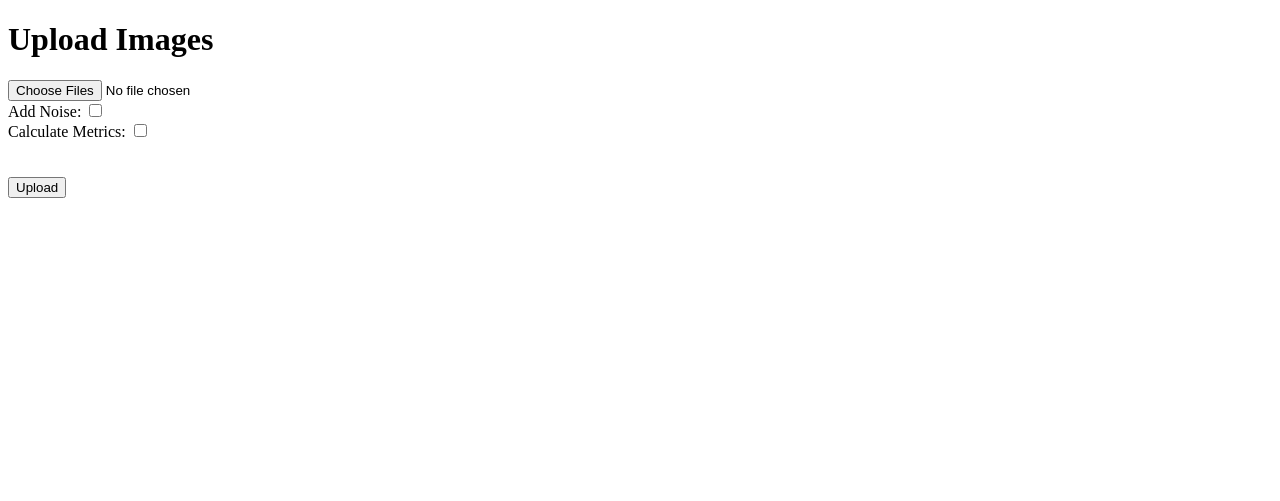
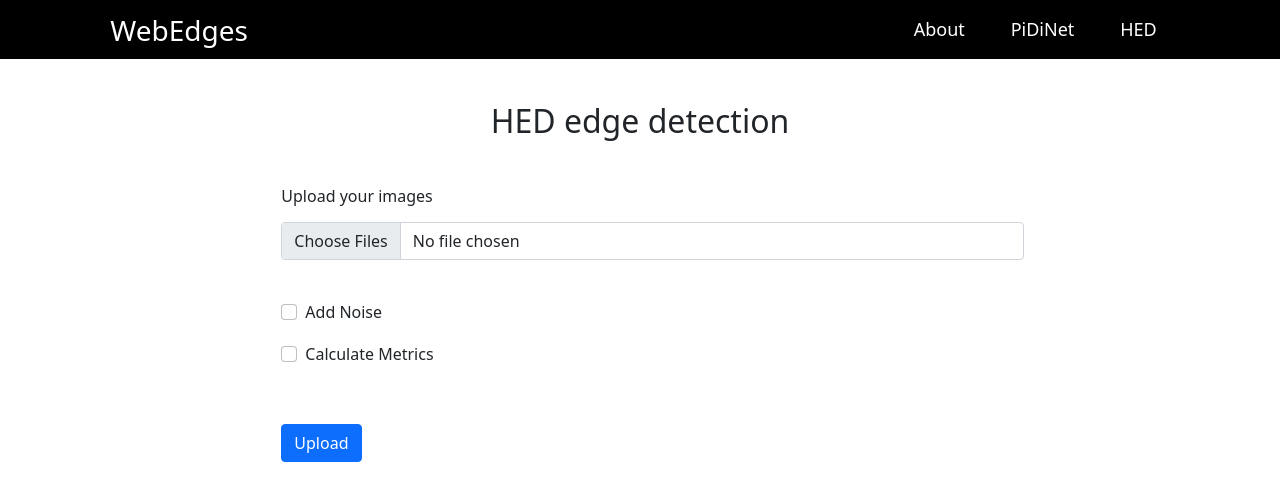
Before and after one commit to vat1kan/edges-web, a Flask app: page /hed in a window 1280 px wide. Shown: the top 501 px of the page. Run offline with Flask 3, Linux system fonts and the light colour scheme.

Commit message:
HTML Jinja for UI added

```diff
--- a/app.py
+++ b/app.py
@@ -2,6 +2,10 @@ from flask import Flask, render_template, request
 from tools import *
 
 app = Flask(__name__)
+
+@app.route("/")
+def about():
+    return render_template("about.html")
 
 @app.route('/pidinet', methods=['GET', 'POST'])
 def pidinet():
@@ -27,7 +31,7 @@ def pidinet():
 
         return render_template('result.html', results=edge_detection(method="PiDiNet",uploaded_images=uploaded_files,gt=None))
 
-    return render_template('index.html')
+    return render_template('index.html',method="PiDiNet")
 
 
 @app.route('/hed',methods=['GET','POST'])
@@ -54,7 +58,7 @@ def hed_evaluating():
 
         return render_template('result.html', results=edge_detection("HED",uploaded_images=uploaded_files,gt=None))
 
-    return render_template('index.html')
+    return render_template('index.html',method = "HED")
 
 if __name__ == '__main__':
     app.run(debug=True)
--- /dev/null
+++ b/static/scripts.js
@@ -0,0 +1,86 @@
+window.addEventListener('scroll', function() {
+    var navbar = document.getElementById('navbar');
+    if (window.scrollY > 50) { // Adjust the value as needed
+      navbar.style.backgroundColor = 'rgba(0, 0, 0, 0.8)'; // Change to desired background color
+    } else {
+      navbar.style.backgroundColor = 'transparent';
+    }
+  });
+
+function toggleNoiseFields() {
+    var checkbox = document.getElementById("noise_check");
+    var noiseFields = document.getElementById("noise_fields");
+    var noiseType = document.getElementById("noise_type").value;
+    var noiseParameterInput = document.getElementById("noise_parameter");
+
+    if (checkbox.checked) {
+        noiseFields.style.display = "block";
+        if (noiseType === "gauss") {
+            noiseParameterInput.setAttribute("min", "0");
+            noiseParameterInput.setAttribute("max", "100");
+            noiseParameterInput.setAttribute("step", "5");
+        } else {
+            noiseParameterInput.setAttribute("min", "0");
+            noiseParameterInput.setAttribute("max", "1");
+            noiseParameterInput.setAttribute("step", "0.05");
+        }
+    } else {
+        noiseFields.style.display = "none";
+    }
+}
+
+function toggleGroundTruthField() {
+    var metricsCheck = document.getElementById("calculate_metrics");
+    var metricsFields = document.getElementById('metrics_fields');
+    var groundTruthInput = document.getElementsByName("ground_truth")[0];
+
+    if (metricsCheck.checked)
+    {
+        metricsFields.style.display = 'block';
+        groundTruthInput.required = true
+    }
+    else
+    {
+        metricsFields.style.display = 'none';
+        groundTruthInput.required = false;
+    }
+}
+
+function validateForm() {
+    var metricsCheck = document.getElementById("calculate_metrics");
+    var mainFilesInput = document.getElementsByName("file")[0];
+    var mainFiles = mainFilesInput.files;
+    var gtFilesInput = document.getElementsByName("ground_truth")[0];
+    var gtFiles = gtFilesInput.files;
+
+    if (mainFiles.length === 0) {
+        alert("Please upload at least one image.");
+        return false;
+    }
+
+    if (mainFiles.length > 30) {
+        alert("You can upload at most 30 images.");
+        return false;
+    }
+
+    for (var i = 0; i < mainFiles.length; i++)
+    {
+        if (mainFiles[i].size > 5 * 1024 * 1024 || gtFiles[i].size > 5 * 1024 * 1024)
+        {
+            alert("Image size should be less than 5 MB.");
+            return false;
+        }
+    }
+
+    if (metricsCheck.checked)
+    {
+        var groundTruthFiles = document.getElementsByName("ground_truth")[0].files;
+
+        if (mainFiles.length !== groundTruthFiles.length) {
+            alert("Number of original images must match number of ground truth images.");
+            return false;
+        }
+
+        return true;
+    }
+}
--- /dev/null
+++ b/static/styles.css
@@ -0,0 +1,89 @@
+::-webkit-scrollbar {
+    width: 10px;
+  }
+
+  ::-webkit-scrollbar-track {
+    background: #f1f1f1;
+  }
+
+  ::-webkit-scrollbar-thumb {
+    background: #888;
+  }
+
+  ::-webkit-scrollbar-thumb:hover {
+    background: #555;
+}
+
+.navbar-nav {
+    display: flex;
+    align-items: center;
+    color: #40A2E3;
+}
+
+.logo {
+    font-size: 28px;
+    margin-left: 80%;
+    color: white;
+}
+
+.navbar-nav .nav-link {
+    color: white;
+    margin-right: 15%;
+    text-decoration: none;
+    font-size: 18px;
+}
+
+.input-form {
+    margin: 3% 20% 0 10%;
+}
+
+.title {
+    margin-top: 3%;
+    text-align: center;
+    font-size: 32px;
+    font-weight: 500;
+}
+
+.img-format {
+    border-radius: 2%;
+}
+
+.result-item {
+    display: flex;
+    justify-content: center;
+}
+
+.metrics-format {
+    text-align: justify;
+    white-space: nowrap;
+    font-size: 16px;
+    font-weight: 400;
+    margin-top: 7%;
+}
+
+.gif-container {
+    width: 100%;
+    height: 75vh;
+    position: relative;
+    overflow: hidden;
+}
+
+.gif-container img {
+    width: 100%;
+    height: auto;
+}
+
+.text-overlay {
+    position: absolute;
+    top: 0;
+    left: 0;
+    width: 100%;
+    height: 75vh;
+    display: flex;
+    justify-content: center;
+    align-items: center;
+    color: white;
+    font-size: 24px;
+    text-align: center;
+    background-color: rgba(0, 0, 0, 0.5);
+}
--- a/templates/index.html
+++ b/templates/index.html
@@ -1,126 +1,68 @@
-<!DOCTYPE html>
-<html lang="en">
-<head>
-    <meta charset="UTF-8">
-    <meta http-equiv="X-UA-Compatible" content="IE=edge">
-    <meta name="viewport" content="width=device-width, initial-scale=1.0">
-    <title>Image Upload</title>
-    <script>
-        function toggleNoiseFields() {
-            var checkbox = document.getElementById("noise_check");
-            var noiseFields = document.getElementById("noise_fields");
-            var noiseType = document.getElementById("noise_type").value;
-            var noiseParameterInput = document.getElementById("noise_parameter");
+{% extends 'layout.html' %}
+{% block title %}Detect Edges {% endblock %}
+{% block content %}
+    <script src="static/scripts.js"></script>
+    <div class="title">{{ method }} edge detection</div>
+        <form method="post" enctype="multipart/form-data" onsubmit="return validateForm();" class="input-form">
+            <div class="row mb-3">
+                <div class="col-sm-10 offset-sm-2">
+                    <label for="file" class="form-label" ><h6>Upload your images</h6></label>
+                    <input type="file" name="file" aria-label="file example" class="form-control" accept=".jpg, .jpeg, .png" multiple required>
+                </div>
+              </div>
 
-            if (checkbox.checked) {
-                noiseFields.style.display = "block";
-                if (noiseType === "gauss") {
-                    noiseParameterInput.setAttribute("min", "0");
-                    noiseParameterInput.setAttribute("max", "100");
-                    noiseParameterInput.setAttribute("step", "5");
-                } else {
-                    noiseParameterInput.setAttribute("min", "0");
-                    noiseParameterInput.setAttribute("max", "1");
-                    noiseParameterInput.setAttribute("step", "0.05");
-                }
-            } else {
-                noiseFields.style.display = "none";
-            }
-        }
+            <br>
 
-        function toggleGroundTruthField() {
-            var metricsCheck = document.getElementById("calculate_metrics");
-            var metricsFields = document.getElementById('metrics_fields');
-            var groundTruthInput = document.getElementsByName("ground_truth")[0];
+            <div class="row mb-3">
+                <div class="col-sm-10 offset-sm-2">
+                    <div class="form-check">
+                        <input type="checkbox" name="noise_check" id="noise_check" class="form-check-input" onchange="toggleNoiseFields()">
+                        <label for="noise_check" class="form-check-label">Add Noise</label>
+                    </div>
+                </div>
+            </div>
 
-            if (metricsCheck.checked) {
-                metricsFields.style.display = 'block';
-                groundTruthInput.required = true
-            } else {
-                metricsFields.style.display = 'none';
-                groundTruthInput.required = false;
-            }
-        }
+            <div id="noise_fields" style="display: none;">
+                <div class="row mb-3">
+                    <div class="col-sm-10 offset-sm-2">
+                        <label for="noise_type" class="form-label">Select the <b>type of noise</b></label>
+                        <select name="noise_type" id="noise_type" class="form-select" required>
+                            <option value="gauss">Gaussian</option>
+                            <option value="impulse">Impulse</option>
+                            <option value="speckle">Speckle</option>
+                        </select>
+                        <label for="noise_parameter" class="col-sm-3 col-form-label">Enter the noise <b>parameter</b></label>
+                        <input type="number" step="0.05" name="noise_parameter" id="noise_parameter" min="0" max="100" value="0" class="form-control">
+                    </div>
+                </div>
 
-        function validateForm() {
-            var metricsCheck = document.getElementById("calculate_metrics");
-            var mainFilesInput = document.getElementsByName("file")[0];
-            var mainFiles = mainFilesInput.files;
+                <br>
+            </div>
 
-            if (mainFiles.length === 0) {
-                alert("Please upload at least one image.");
-                return false;
-            }
+            <div class="row mb-3">
+                <div class="col-sm-10 offset-sm-2">
+                    <div class="form-check">
+                        <input type="checkbox" name="calculate_metrics" id="calculate_metrics" class="form-check-input" onchange="toggleGroundTruthField()">
+                        <label for="calculate_metrics" class="form-check-label">Calculate Metrics</label>
+                    </div>
+                </div>
+            </div>
 
-            if (mainFiles.length > 30) {
-                alert("You can upload at most 30 images.");
-                return false;
-            }
+            <div class="row mb-3">
+                <div class="col-sm-10 offset-sm-2">
+                    <div id="metrics_fields" style="display: none;">
+                        <label for="ground_truth" class="form-label">Upload <b>Ground Truth</b> Images</label>
+                        <input type="file" name="ground_truth" class="form-control" accept=".jpg, .jpeg, .png" multiple>
+                    </div>
+                </div>
+            </div>
 
-            // Check image size
-            for (var i = 0; i < mainFiles.length; i++) {
-                if (mainFiles[i].size > 5 * 1024 * 1024) {
-                    alert("Image size should be less than 5 MB.");
-                    return false;
-                }
-            }
+            <br>
 
-            if (metricsCheck.checked) {
-                var groundTruthFiles = document.getElementsByName("ground_truth")[0].files;
-
-                if (mainFiles.length !== groundTruthFiles.length) {
-                    alert("Number of original images must match number of ground truth images.");
-                    return false;
-                }
-
-                return true;
-            }
-        }
-
-        window.addEventListener('load', function() {
-            toggleGroundTruthField();
-
-            // Add event listener for noise type change
-            var noiseTypeSelect = document.getElementById("noise_type");
-            noiseTypeSelect.addEventListener("change", function() {
-                toggleNoiseFields(); // Call the toggleNoiseFields function when noise type changes
-            });
-        });
-    </script>
-
-</head>
-<body>
-    <h1>Upload Images</h1>
-    <form method="post" enctype="multipart/form-data" onsubmit="return validateForm();">
-        <input type="file" name="file" accept=".jpg, .jpeg, .png" multiple>
-        <br>
-        <label for="noise_check">Add Noise:</label>
-        <input type="checkbox" name="noise_check" id="noise_check" onchange="toggleNoiseFields()">
-        <br>
-        <div id="noise_fields" style="display: none;">
-            <label for="noise_type">Noise Type:</label>
-            <select name="noise_type" id="noise_type">
-                <option value="" selected disabled>Select noise type</option>
-                <option value="gauss">Gaussian</option>
-                <option value="impulse">Impulse</option>
-                <option value="speckle">Speckle</option>
-            </select>
-            <br>
-            <label for="noise_parameter">Noise Parameter:</label>
-            <input type="number" step="0.05" name="noise_parameter" id="noise_parameter" min="0" max="100" value="0">
-            <br>
-        </div>
-        <label for="calculate_metrics">Calculate Metrics:</label>
-        <input type="checkbox" name="calculate_metrics" id="calculate_metrics" onchange="toggleGroundTruthField()">
-        <br>
-        <div id="metrics_fields" style="display: none;">
-            <label for="ground_truth">Upload Ground Truth Images:</label>
-            <input type="file" name="ground_truth" accept=".jpg, .jpeg, .png" multiple>
-            <br>
-        </div>
-        <br>
-        <br>
-        <input type="submit" value="Upload">
-    </form>
-</body>
-</html>
+            <div class="row mb-3">
+                <div class="col-sm-10 offset-sm-2">
+                    <button type="submit" value="Upload" class="btn btn-primary">Upload</button>
+                </div>
+            </div>
+        </form>
+{% endblock %}
--- /dev/null
+++ b/templates/layout.html
@@ -0,0 +1,29 @@
+<!DOCTYPE html>
+<html lang="en">
+<link href="https://cdn.jsdelivr.net/npm/bootstrap@5.0.2/dist/css/bootstrap.min.css" rel="stylesheet" integrity="sha384-EVSTQN3/azprG1Anm3QDgpJLIm9Nao0Yz1ztcQTwFspd3yD65VohhpuuCOmLASjC" crossorigin="anonymous">
+<link rel="stylesheet" href="{{ url_for('static', filename='styles.css') }}">
+<script src="https://cdn.jsdelivr.net/npm/bootstrap@5.0.2/dist/js/bootstrap.bundle.min.js" integrity="sha384-MrcW6ZMFYlzcLA8Nl+NtUVF0sA7MsXsP1UyJoMp4YLEuNSfAP+JcXn/tWtIaxVXM" crossorigin="anonymous"></script>
+<head>
+    <meta charset="UTF-8">
+    <meta name="viewport" content="width=device-width, initial-scale=1.0">
+    <title>{% block title %}{% endblock %}- WebEdges</title>
+</head>
+<body>
+    <header>
+        <nav style="background-color: black;" class="navbar navbar-expand-lg">
+            <div class="navbar-nav">
+                <div class="logo">WebEdges</div>
+            </div>
+            <div class="navbar-nav ml-auto" style="width: 60%"></div>
+            <div class="navbar-nav">
+                <a href="/" class="nav-link">About</a>
+                <a href="/pidinet" class="nav-link">PiDiNet</a>
+                <a href="/hed" class="nav-link">HED</a>
+            </div>
+        </nav>
+    </header>
+    <main>
+        {% block content %}{% endblock %}
+    </main>
+</body>
+</html>
```
Also changed, not shown: templates/about.html (added, +9 -0 lines), templates/result.html (+25 -30 lines), tools.py (+6 -3 lines), 1 other file.
